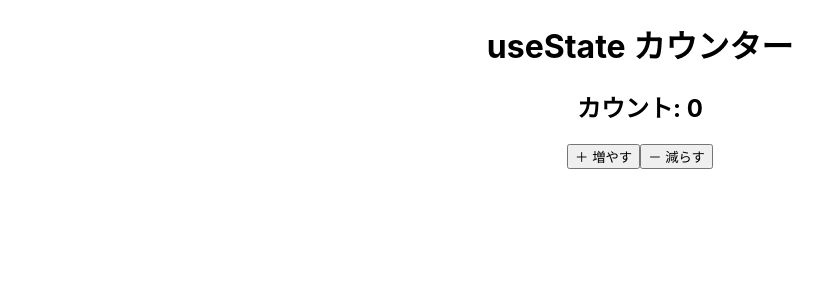
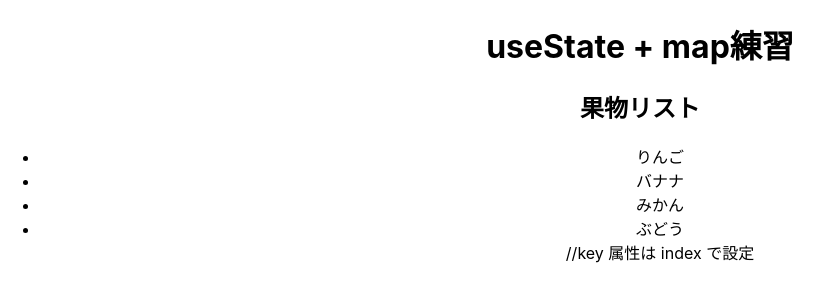
Before and after one commit to chenbuf1/100knock, a React (Create React App) app in the folder react_profile/: page / in a window 1280 px wide. Shown: the top 302 px of the page, without its empty margins (0-832 px from the left). Built offline with nearby package versions, Linux system fonts and the light colour scheme.

Commit message:
Update App.js

```diff
--- a/react_profile/src/App.js
+++ b/react_profile/src/App.js
@@ -3,6 +3,7 @@ import './App.css';
 import Profile from './Profile';
 import Kid from './Kid_72';
 import Counter from './Counter';
+import FruitList from './FruitList';
 
 /* 71
 function App() {
@@ -25,6 +26,8 @@ function App() {
   );
 }
 */
+
+/* 73
 function App() {
   return (
     <div className="App">
@@ -33,6 +36,16 @@ function App() {
     </div>
   );
 }
+*/
+
+function App() {
+  return (
+    <div className="App">
+      <h1>useState + map練習</h1>
+      <FruitList />
+    </div>
+  );
+}
 
 
 export default App;
```
